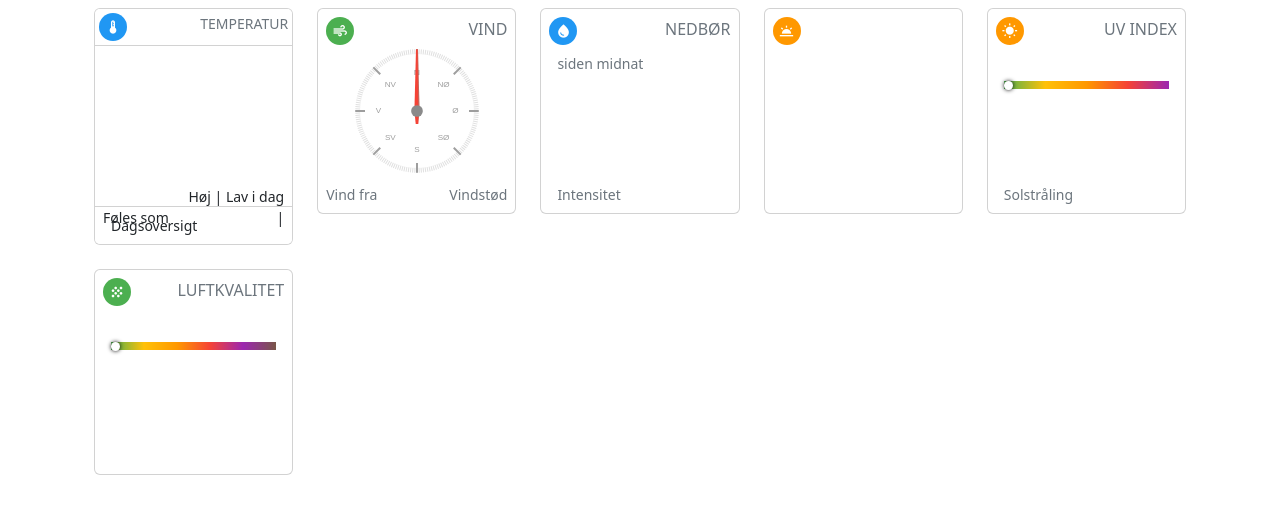
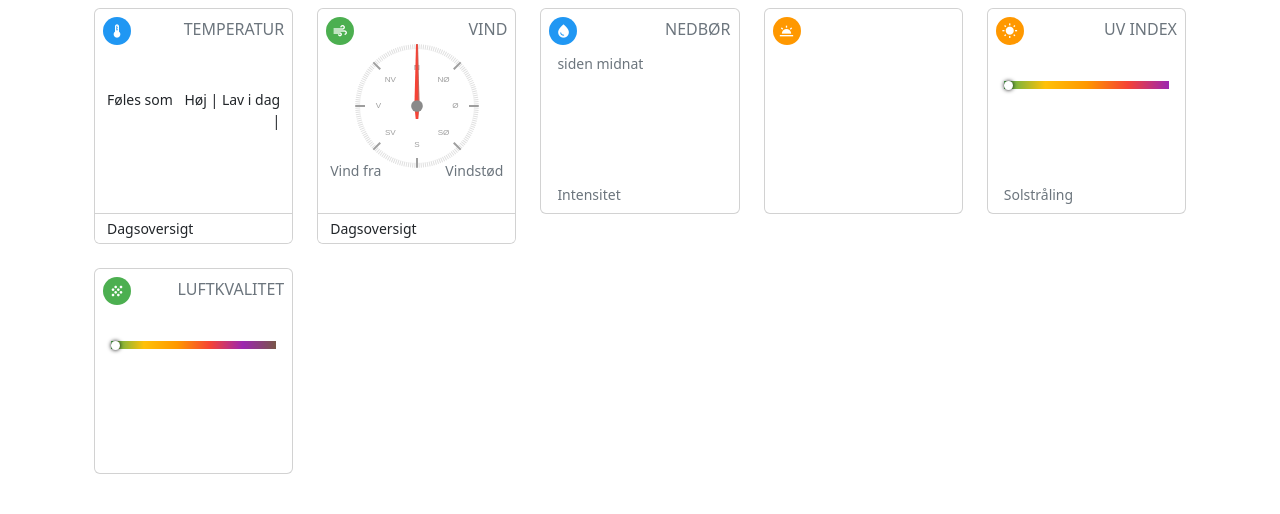
Before and after one commit to briis/MB-Weather-Web, a Flask app: page / in a window 1280 px wide. Shown: the part 57-571 px from the top of the page. Run offline with Flask 3, Linux system fonts and the light colour scheme; data that the repository does not hold is empty; some libraries are stand-ins or nearby versions.

Commit message:
Adjusted standard widget layout template

```diff
--- a/website/static/css/common.css
+++ b/website/static/css/common.css
@@ -81,7 +81,7 @@
 }
 
 .card-body {
-    min-height: 160px;
+    height: 160px;
 }
 
 .circle-font {
@@ -133,7 +133,7 @@
 }
 
 .mt--2 {
-    margin-top: -0.8rem;
+    margin-top: -0.7rem;
 }
 
 .mt--3 {
--- a/website/templates/home.html
+++ b/website/templates/home.html
@@ -5,30 +5,61 @@
   <div class="row row-cols-1 row-cols-sm-2 row-cols-md-3 row-cols-lg-4 row-cols-xl-5 mt-2">
     <div class="col mb-4">
       <div class="card">
-        <div class="card-header bg-body p-1">
         <div class="d-flex justify-content-between">
-            <div class=""><span class="material-icons circle-font bg-blue">device_thermostat</span></div>
-            <div class="fs-7 text-secondary text-uppercase">Temperatur</div>
+          <div class="p-2"><span class="material-icons circle-font bg-blue">device_thermostat</span></div>
+          <div class="p-2 fs-6 text-secondary text-uppercase">Temperatur</div>
         </div>
-        </div>
-        <div class="card-body">
-          <div class="position-absolute top-50 start-50 translate-middle fs-0 fw-lighter" id="valTemperature"></div>
-          <div class="position-absolute bottom-0 start-0 pb-3 px-2 fs-7 fw-lighter">
+        <div class="card-body p-1">
+          <div class="d-flex flex-column">
+            <div class="mb-auto px-2 pt-2 fs-0 fw-lighter" id="valTemperature"></div>
+            <div class="d-flex flex-row justify-content-between pt-4">
+              <div class="ps-2 fs-7 fw-lighter">
                 <div class="pb-0">Føles som</div>
                 <div class="fg-blue" id="valFeelsLike"></div>
               </div>
-          <div class="position-absolute bottom-0 end-0 pb-3 px-2 fs-7 fw-lighter">
+              <div class="pe-2 fs-7 fw-lighter">
                 <div class="pb-0">Høj | Lav i dag</div>
                 <div class="text-end"><span class="fg-red" id="valTempMax"></span> | <span class="fg-blue"
                     id="valTempMin"></span></div>
               </div>
             </div>
-        <div class="card-footer bg-body fs-7">
-          Dagsoversigt
+          </div>
+        </div>
+        <div class="card-footer bg-body p-1 fs-7">
+          <div class="ps-2">Dagsoversigt</div>
         </div>
       </div>
     </div>
+
     <div class="col mb-4">
+      <div class="card">
+        <div class="d-flex justify-content-between">
+          <div class="p-2"><span class="material-icons circle-font bg-green">air</span></div>
+          <div class="p-2 fs-6 text-secondary text-uppercase">Vind</div>
+        </div>
+        <div class="card-body p-1">
+          <div class="d-flex flex-column justify-content-start">
+            <canvas class="align-self-center mb-auto mt--3" id="valWindbearing"></canvas>
+            <div class="d-flex flex-row justify-content-between mt--2">
+              <div class="ps-2 fs-7 fw-lighter">
+                <div class="pb-0 text-secondary">Vind fra</div>
+                <div class="fg-blue" id="valWinddir"></div>
+              </div>
+              <div class="pe-2 fs-7 fw-lighter">
+                <div class="pb-0 text-secondary">Vindstød</div>
+                <div class="text-end fg-blue" id="valWindgust"></div>
+              </div>
+            </div>
+          </div>
+        </div>
+        <div class="card-footer bg-body p-1 fs-7">
+          <div class="ps-2">Dagsoversigt</div>
+        </div>
+      </div>
+    </div>
+
+
+    <!-- <div class="col mb-4">
       <div class="card">
         <div class="d-flex justify-content-between">
           <div class="p-2"><span class="material-icons circle-font bg-green">air</span></div>
@@ -46,7 +77,7 @@
           </div>
         </div>
       </div>
-    </div>
+    </div> -->
     <div class="col mb-4">
       <div class="card">
         <div class="d-flex justify-content-between">
```
Lines whose indentation alone changed are shown as unchanged.
